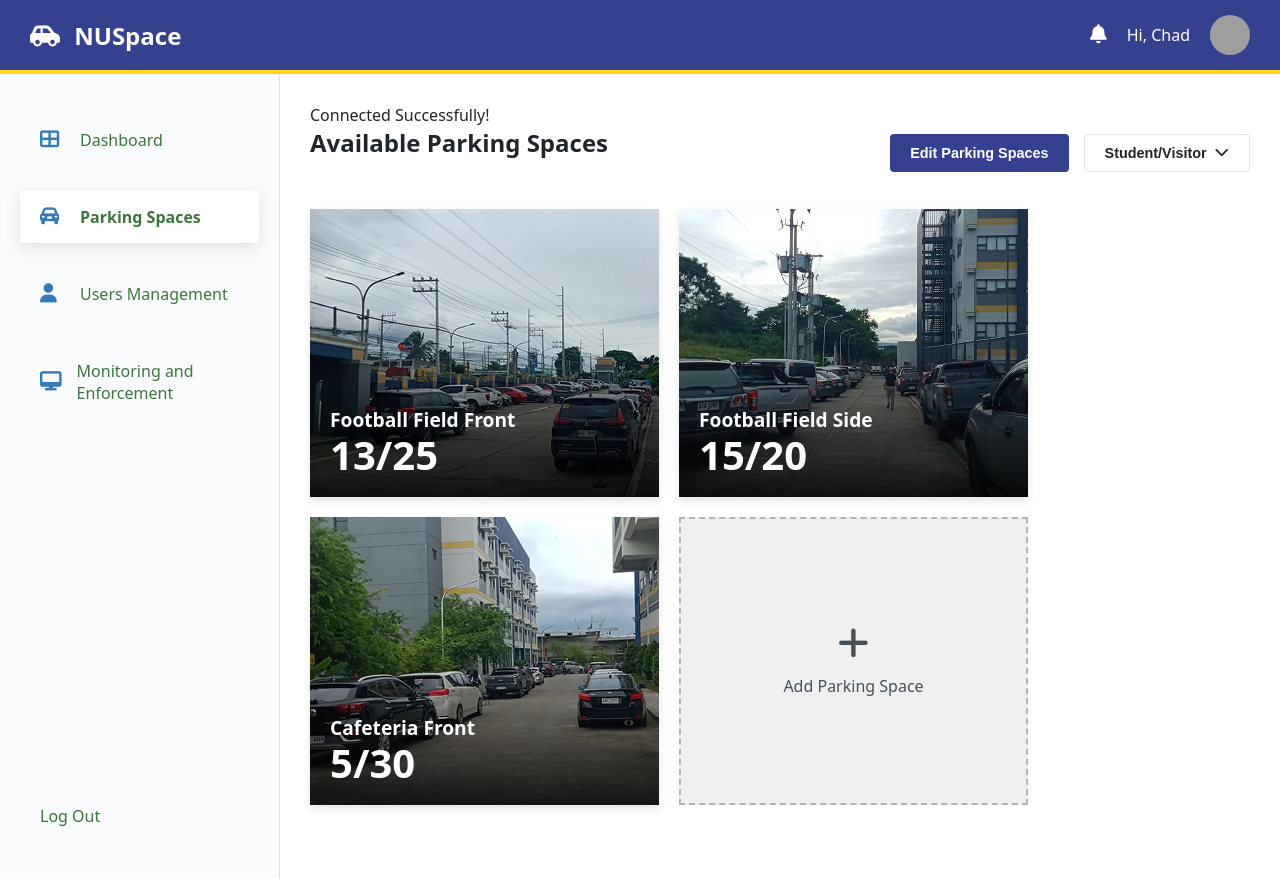
After one commit to NeilVB/parking-management-system, a PHP site: page /index.php in a window 1280 px wide, after a click on "Parking Spaces". The commit adds this page. Run offline with PHP 8.4, Linux system fonts and the light colour scheme; grey boxes are pictures that could not be loaded.

Commit message:
started backend parking spaces, still work in progress, database connected

```diff
--- /dev/null
+++ b/controller/connection.php
@@ -0,0 +1,14 @@
+<?php
+    $connection = mysqli_connect("localhost","root","","parking_spaces");
+
+    // found error here: if database can't connect you won't be able to switch tabs
+
+    // to do: add error handling if so
+
+    // grgrgrgrgrrrrr
+
+    if($connection) {
+        echo "Connected Successfully!";
+    }
+
+?>
--- /dev/null
+++ b/index.php
@@ -0,0 +1,196 @@
+<!DOCTYPE html>
+<html lang="en">
+<head>
+    <meta charset="UTF-8">
+    <meta name="viewport" content="width=device-width, initial-scale=1.0">
+    <title>NU Space - Dashboard</title>
+    <link rel="stylesheet" href="style.css">
+    <link rel="preconnect" href="https://fonts.googleapis.com">
+    <link rel="preconnect" href="https://fonts.gstatic.com" crossorigin>
+    <link href="https://fonts.googleapis.com/css2?family=Roboto:wght@400;500;700&display=swap" rel="stylesheet">
+    <link rel="stylesheet" href="https://cdnjs.cloudflare.com/ajax/libs/font-awesome/6.5.2/css/all.min.css">
+</head>
+<body>
+    <div class="dashboard-container">
+        <header class="header">
+            <div class="header-logo">
+                <h2><i class="fas fa-car-side"></i> NUSpace</h2>
+            </div>
+            <div class="user-profile">
+                <i class="fas fa-bell"></i>
+                <span>Hi, Chad</span>
+                <img src="https://i.pravatar.cc/40" alt="User Avatar" class="avatar">
+            </div>
+        </header>
+
+
+        <div class="dashboard-body">
+            <nav class="sidebar">
+                <ul class="nav-menu">
+                    <li class="nav-item active">
+                        <a href="#" data-target="dashboard"><i class="fas fa-th-large"></i><span>Dashboard</span></a>
+                    </li>
+                    <li class="nav-item">
+                        <a href="#" data-target="parking-spaces"><i class="fas fa-car-alt"></i><span>Parking Spaces</span></a>
+                    </li>
+                    <li class="nav-item">
+                        <a href="#" data-target="users-management"><i class="fas fa-user"></i><span>Users Management</span></a>
+                    </li>
+                    <li class="nav-item">
+                        <a href="#" data-target="monitoring"><i class="fas fa-desktop"></i><span>Monitoring and Enforcement</span></a>
+                    </li>
+                </ul>
+                <div class="log-out">
+                    <a href="#"><span>Log Out</span></a>
+                </div>
+            </nav>
+
+            <main class="main-content">
+                <!-- Dashboard Content -->
+                <div id="dashboard" class="content-section active">
+                    <h3>Featured</h3>
+                    <div class="featured-cards">
+                        <div class="card">
+                            <div class="card-icon"><i class="fas fa-car"></i></div>
+                            <div class="card-content">
+                                <div class="card-value">100</div>
+                                <div class="card-label">Available Spaces</div>
+                            </div>
+                        </div>
+                        <div class="card">
+                            <div class="card-icon"><i class="fas fa-parking"></i></div>
+                            <div class="card-content">
+                                <div class="card-value">150</div>
+                                <div class="card-label">Taken Spaces</div>
+                            </div>
+                        </div>
+                        <div class="card">
+                            <div class="card-icon"><i class="fas fa-calendar-check"></i></div>
+                            <div class="card-content">
+                                <div class="card-value">30</div>
+                                <div class="card-label">Reserved Spaces</div>
+                            </div>
+                        </div>
+                    </div>
+
+                    <section class="map-section">
+                        <h3>NU Laguna Park Space</h3>
+                        <div class="map-container">
+                            <img src="assets/nu-map.png" alt="NU Laguna Park Space Map" class="map-image">
+                            <div class="parking-slots-list">
+                                <h4>
+                                    <i class="fas fa-car"></i>
+                                    <span>Total Parking Slots</span>
+                                </h4>
+                                <div class="slot-item">
+                                    <span class="slot-count">78</span>
+                                    <span class="slot-name">Football Field Front</span>
+                                </div>
+                                <div class="slot-item">
+                                    <span class="slot-count">65</span>
+                                    <span class="slot-name">Football Field Side</span>
+                                </div>
+                                <div class="slot-item">
+                                    <span class="slot-count">31</span>
+                                    <span class="slot-name">Cafeteria Front</span>
+                                </div>
+                                <div class="slot-item">
+                                    <span class="slot-count">14</span>
+                                    <span class="slot-name">Gravel Parking</span>
+                                </div>
+                                <div class="slot-item">
+                                    <span class="slot-count">14</span>
+                                    <span class="slot-name">Sampalok Lane</span>
+                                </div>
+                                <div class="slot-item">
+                                    <span class="slot-count">14</span>
+                                    <span class="slot-name">Outside Parking</span>
+                                </div>
+                            </div>
+                        </div>
+                    </section>
+                </div>
+
+                <!-- Parking Spaces Content -->
+
+                <?php
+                require "controller/connection.php";
+                ?>
+
+
+
+                <div id="parking-spaces" class="content-section">
+                    <div class="page-header">
+                        <h3>Available Parking Spaces</h3>
+                        <div class="header-actions">
+                            <button class="btn btn-primary">Edit Parking Spaces</button>
+                            <div class="dropdown">
+                                <button class="btn btn-secondary">Student/Visitor <i class="fas fa-chevron-down"></i></button>
+                            </div>
+                        </div>
+                    </div>
+                    <div class="parking-grid">
+                        <!-- Parking space cards will be dynamically inserted here -->
+
+                        <!-- Add Parking Space Card -->
+                        <div class="add-space-card">
+                            <div class="add-space-content">
+                                <i class="fas fa-plus"></i>
+                                <span>Add Parking Space</span>
+                            </div>
+                        </div>
+                    </div>
+                </div>
+
+                <!-- Users Management Content -->
+                <div id="users-management" class="content-section">
+                    <!-- Content for Users Management will go here -->
+                </div>
+
+                <!-- Monitoring and Enforcement Content -->
+                <div id="monitoring" class="content-section">
+                    <!-- Content for Monitoring and Enforcement will go here -->
+                </div>
+            </main>
+        </div>
+    </div>
+
+    <!-- Add Parking Space Modal -->
+    <div id="add-space-modal" class="modal">
+        <div class="modal-content">
+            <span class="close-btn">&times;</span>
+            <form id="add-space-form">
+                <div class="form-group">
+                    <label for="new-space-name">Parking Space Name</label>
+                    <input type="text" id="new-space-name" name="name" placeholder="e.g., Sampaloc Lane" required>
+                </div>
+
+                <div class="form-group-row">
+                    <label for="student-visitor-slots">Student/Visitor:</label>
+                    <div class="number-input">
+                        <input type="number" id="student-visitor-slots" name="student_visitor" value="0" min="0">
+                    </div>
+                </div>
+
+                <div class="form-group-row">
+                    <label for="faculty-slots">Faculty:</label>
+                    <div class="number-input">
+                        <input type="number" id="faculty-slots" name="faculty" value="0" min="0">
+                    </div>
+                </div>
+
+                <div class="form-group-row">
+                    <label for="executive-slots">Executives:</label>
+                    <div class="number-input">
+                        <input type="number" id="executive-slots" name="executives" value="0" min="0">
+                    </div>
+                </div>
+
+                <button type="submit" class="btn btn-add-space"><i class="fas fa-plus"></i> Add Parking Space</button>
+            </form>
+        </div>
+    </div>
+
+    <script src="script.js"></script>
+</body>
+</html>
--- a/style.css
+++ b/style.css
@@ -346,3 +346,139 @@ body {
     font-weight: 700;
     line-height: 1.1;
 }
+
+/* --- Add Parking Space Card --- */
+.add-space-card {
+    width: 349px;
+    height: 288px;
+    display: flex;
+    justify-content: center;
+    align-items: center;
+    background-color: #f0f0f0;
+    border: 2px dashed #adb5bd;
+    cursor: pointer;
+    transition: background-color 0.3s, border-color 0.3s;
+}
+
+.add-space-card:hover {
+    background-color: #e2e2e2;
+    border-color: #495057;
+}
+
+.add-space-content {
+    display: flex;
+    flex-direction: column;
+    align-items: center;
+    gap: 15px;
+    color: #495057;
+    font-weight: 500;
+    font-size: 1rem;
+}
+
+.add-space-content i {
+    font-size: 2.2rem;
+}
+
+/* --- Modal Styles --- */
+.modal {
+    display: none; /* Hidden by default */
+    position: fixed;
+    z-index: 1000;
+    left: 0;
+    top: 0;
+    width: 100%;
+    height: 100%;
+    overflow: auto;
+    background-color: rgba(0,0,0,0.6);
+    justify-content: center;
+    align-items: center;
+}
+
+.modal-content {
+    background-color: #f4f4f4;
+    margin: auto;
+    padding: 30px;
+    border-radius: 8px;
+    width: 90%;
+    max-width: 400px;
+    position: relative;
+    box-shadow: 0 5px 15px rgba(0,0,0,0.3);
+}
+
+.close-btn {
+    color: #aaa;
+    position: absolute;
+    top: 10px;
+    right: 20px;
+    font-size: 28px;
+    font-weight: bold;
+    cursor: pointer;
+}
+
+.close-btn:hover,
+.close-btn:focus {
+    color: #333;
+}
+
+#add-space-form .form-group {
+    margin-bottom: 20px;
+}
+
+#add-space-form label {
+    display: block;
+    margin-bottom: 8px;
+    font-weight: 500;
+    color: #333;
+}
+
+#add-space-form input[type="text"] {
+    width: 100%;
+    padding: 10px;
+    border: 1px solid #ccc;
+    border-radius: 4px;
+}
+
+#add-space-form .form-group-row {
+    display: flex;
+    justify-content: space-between;
+    align-items: center;
+    margin-bottom: 20px;
+}
+
+#add-space-form .number-input input[type="number"] {
+    width: 70px;
+    text-align: center;
+    font-size: 1rem;
+    padding: 8px;
+    border: 1px solid #ccc;
+    border-radius: 4px;
+}
+
+/* Hides the default arrows on number inputs for some browsers */
+input[type=number]::-webkit-inner-spin-button,
+input[type=number]::-webkit-outer-spin-button {
+  -webkit-appearance: none;
+  margin: 0;
+}
+input[type=number] {
+  -moz-appearance: textfield;
+}
+
+#add-space-form .btn-add-space {
+    width: 100%;
+    padding: 12px;
+    background-color: #28a745;
+    color: white;
+    font-size: 1rem;
+    border: none;
+    border-radius: 5px;
+    cursor: pointer;
+    display: flex;
+    justify-content: center;
+    align-items: center;
+    gap: 8px;
+}
+
+#add-space-form .btn-add-space:hover {
+    background-color: #218838;
+}
```
Also changed, not shown: index.html (deleted, +0 -143 lines), script.js (+76 -27 lines).
